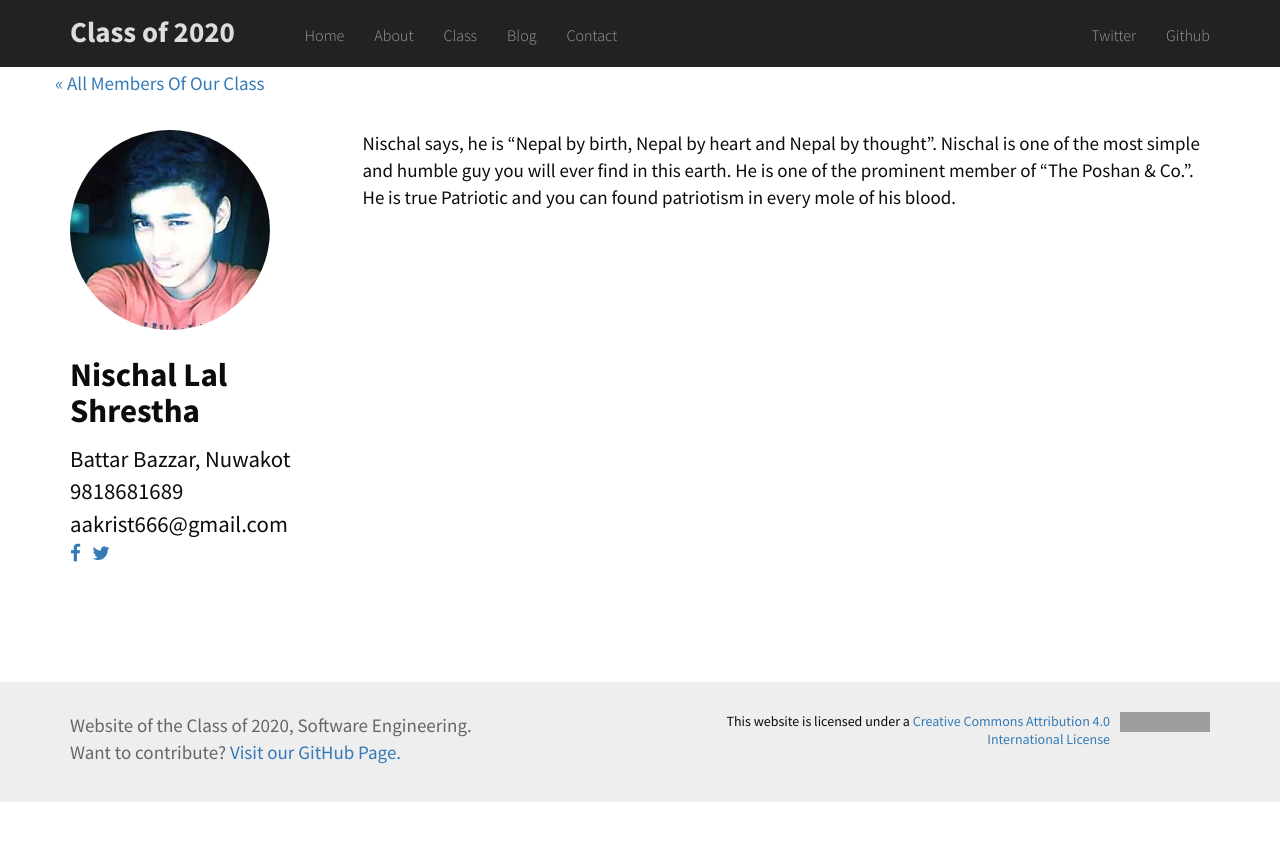
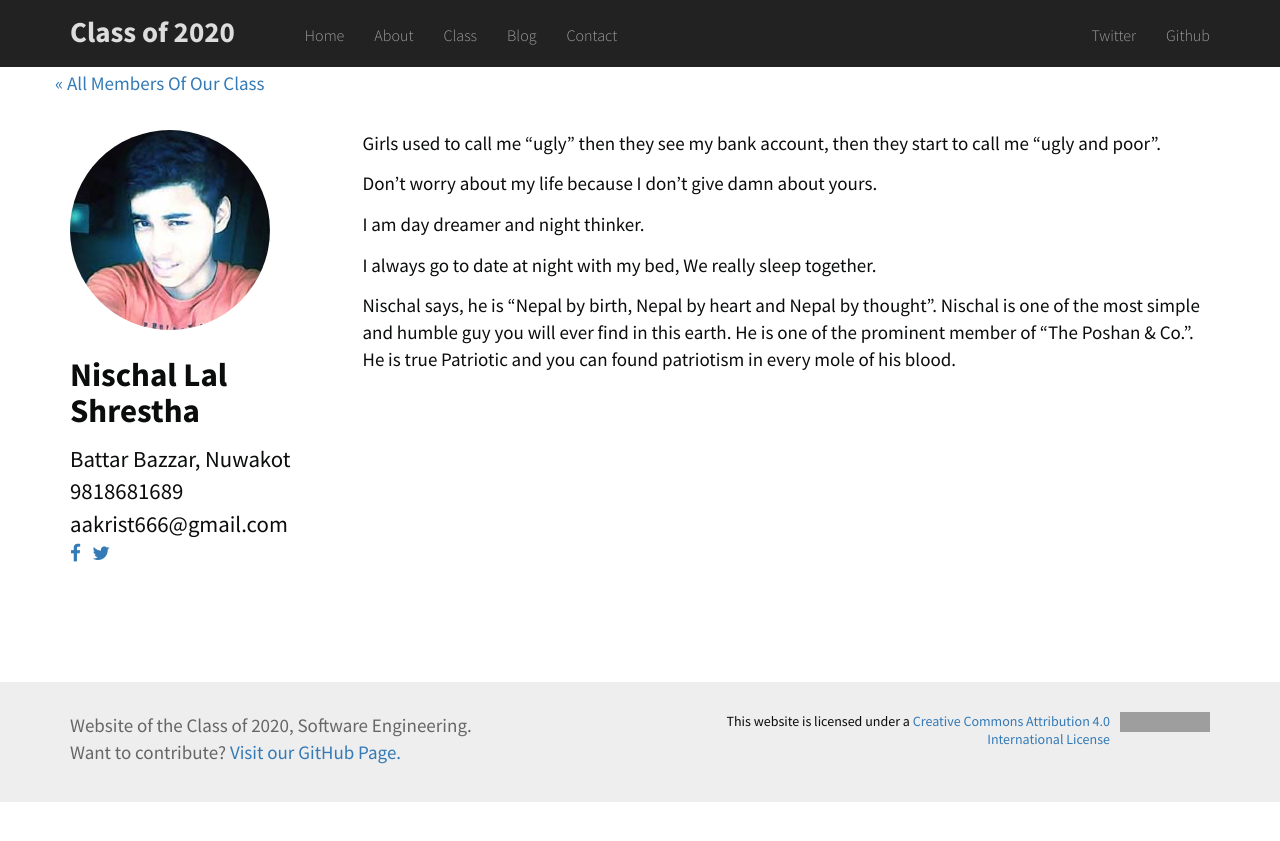
Before and after one commit to Classof2020/classof2020.github.io, a Jekyll site: the page built from _class/nischal_shrestha.md, in a window 1280 px wide. Shown: the top 841 px of the page. Built offline with Jekyll 4.4.1, drawn with Linux system fonts in a browser that asks for light colours; nearby versions of some CDN libraries; grey boxes are pictures that could not be loaded.

Commit message:
nischal added biography

```diff
--- a/_class/nischal_shrestha.md
+++ b/_class/nischal_shrestha.md
@@ -12,6 +12,13 @@ instagram:
 memberid:
 layout: profile
 ---
+Girls used to call me "ugly" then they see my bank account, then they start to call me "ugly and poor".
+
+Don't worry about my life because I don't give damn about yours.
+
+I am day dreamer and night thinker.
+
+I always go to date at night with my bed, We really sleep together.
 
 Nischal says, he is "Nepal by birth, Nepal by heart and Nepal by thought".
 Nischal is one of the most simple and humble guy you will ever find in this earth.
```
